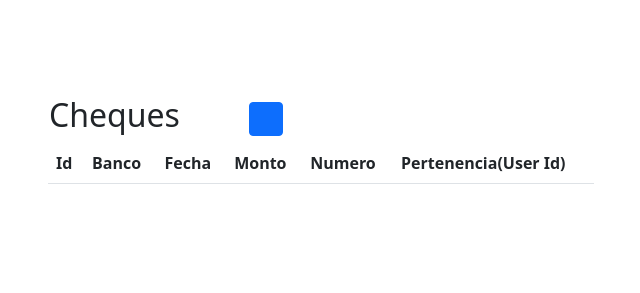
After one commit to zfhx0/Pre-Entrega-3, a Django app: page /cheques in a window 1280 px wide. The commit adds this page. Shown: the part 532-825 px from the top of the page, without its empty margins (319-959 px from the left). Run offline with Django 5.2, Linux system fonts and the light colour scheme; data that the repository does not hold is empty; some libraries are stand-ins or nearby versions.

Commit message:
cheques 1.0

```diff
--- a/proyecto/aplicacion/admin.py
+++ b/proyecto/aplicacion/admin.py
@@ -10,5 +10,5 @@ from .models import *
 
 admin.site.register(PagoPendiente)
 admin.site.register(Cliente)
-admin.site.register(Cheque)
+admin.site.register(Cheques)
 admin.site.register(User)
--- a/proyecto/aplicacion/models.py
+++ b/proyecto/aplicacion/models.py
@@ -15,12 +15,12 @@ class User(models.Model):
         return f"{self.nombre}, {self.apellido}"
 
 
-class Cheque(models.Model):
+class Cheques(models.Model):
     banco = models.CharField(max_length=30)
-    perteneciente = models.IntegerField() #se refiere a la visibilidad. cada usuario tiene una id, y el objeto solo sera visible si le pertenece.
     fecha = models.DateField()
     monto = models.IntegerField()
     numero = models.IntegerField()
+    perteneciente = models.IntegerField() #se refiere a la visibilidad. cada usuario tiene una id, y el objeto solo sera visible si le pertenece.
 
     class Meta:
         ordering = ["numero"]
--- /dev/null
+++ b/proyecto/aplicacion/templates/aplicacion/Cheques_list.html
@@ -0,0 +1,74 @@
+{% extends "aplicacion/index.html" %}
+
+
+
+{% block titulo_pestañas %}
+<title>Lista de Cheques</title>
+{% endblock titulo_pestañas %}
+
+
+{% block titulo %}
+<h1 class="mb-5">Cheques</h1>
+{% endblock titulo %}
+
+
+{% block texto_1 %}
+
+<table>
+    <tr>
+        <td width="200"><h2>Cheques</h2></td>
+        <td>
+            <a
+            href="{% url 'cheques_create' %}"
+            class="btn btn-primary btn-sm"
+            style="--bs-btn-padding-y: 1rem; --bs-btn-padding-x: 1rem; --bs-btn-font-size: 1rem;"
+            ><i class="fa fa-plus fa-lg" title="Create"> </i>
+            </a>
+        </td>
+    </tr>
+</table>
+
+<table class="table table-striped">
+    <thead>
+        <tr>
+            <th>Id</th>
+            <th>Banco</th>
+            <th>Fecha</th>
+            <th>Monto</th>
+            <th>Numero</th>
+            <th>Pertenencia(User Id)</th>
+        </tr>
+    </thead>
+    <tbody>
+    {% for u in Cheques_list %}
+        <tr>
+            <td>{{ u.id }}</td>
+            <td>{{ u.banco }}</td>
+            <td>{{ u.fecha }}</td>
+            <td>{{ u.monto }}</td>
+            <td>{{ u.numero }}</td>
+            <td>{{ u.pertenencia }}</td>
+            <td>
+                <a
+                  href="{% url 'cheques_update' u.id %}"
+                  class="btn btn-primary"
+                  style="--bs-btn-padding-y: .75rem; --bs-btn-padding-x: .75rem; --bs-btn-font-size: .75rem;"
+                  ><i class="fa fa-edit fa-sm" title="Edit Record"></i>
+                </a>
+                <a
+                  href="{% url 'cheque_delete' u.id %}"
+                  class="btn btn-danger"
+                  style="--bs-btn-padding-y: .75rem; --bs-btn-padding-x: .75rem; --bs-btn-font-size: .75rem;"
+                  ><i class="fa fa-trash fa-sm" title="Delete Record"></i>
+                </a>
+            </td>
+        </tr>
+    {% endfor %}
+    </tbody>
+</table>
+{% endblock texto_1 %}
+
+
+{% block texto_2 %}
+
+{% endblock texto_2 %}
--- a/proyecto/aplicacion/templates/aplicacion/index.html
+++ b/proyecto/aplicacion/templates/aplicacion/index.html
@@ -25,7 +25,7 @@
                     <ul class="navbar-nav ms-auto mb-2 mb-lg-0">
 <!--                       <li class="nav-item"><a class="nav-link active" aria-current="page" href="#!">Pagina Principal</a></li>-->
                         <li class="nav-item"><a class="nav-link" href="{% url 'users' %}">Usuarios</a></li>
-                        <li class="nav-item"><a class="nav-link" href="#!">Cheques</a></li>
+                        <li class="nav-item"><a class="nav-link" href="{% url 'cheques' %}">Cheques</a></li>
                         <li class="nav-item"><a class="nav-link" href="#!">Clientes</a></li>
                         <li class="nav-item"><a class="nav-link" href="#!">Pagos Pendientes</a></li>
                     </ul>
--- a/proyecto/aplicacion/urls.py
+++ b/proyecto/aplicacion/urls.py
@@ -13,6 +13,13 @@ urlpatterns = [
 ##########################################################################
 #                               Search                                   #
 ##########################################################################
-    path('search_user/', SearchUser, name="search_user"),
-    path('search_users/', SearchUsers, name="search_users"),
+    path('search_users/', buscar, name="search_users"),
+    path('search_user/', users_search, name="search_users"),
+##########################################################################
+#                               Cheques                                  #
+##########################################################################
+    path('cheques', ChequesList.as_view(), name="cheques"),
+    path('cheques_create', ChequesCreate.as_view(), name="cheques_create"),
+    path('cheque_delete/<int:pk>', ChequesDelete.as_view(), name="cheque_delete"),
+    path('cheques_update/<int:pk>', ChequesUpdate.as_view(), name='cheques_update'),
 ]
--- a/proyecto/aplicacion/views.py
+++ b/proyecto/aplicacion/views.py
@@ -13,6 +13,10 @@ from django.views.generic import ListView, DeleteView, CreateView, UpdateView
 def home(request):
     return render(request, "aplicacion/index.html")
 
+def users_search(request):
+    return render(request, "users_search.html")
+
+#users
 class UserList(ListView):
     model = User
     template_name = "aplicacion/User_list.html"
@@ -32,26 +36,51 @@ class UserUpdate(UpdateView):
     fields = ["nombre", "apellido", "email", "dni"]
     success_url = reverse_lazy("users")
 
-def SearchUser(request):
-    return render(request, "aplicacion/search.html")
+def buscar(request):
+    cadena = request.GET.get('cadena')
+    if cadena:
+        resultados = User.objects.filter(nombre__icontains=cadena)
+    else:
+        resultados = None
+    return render(request, 'users_search.html', {'resultados': resultados})
 
-def SearchUsers(request):
-    if request.GET["search"]:
-        cadena = request.GET["search"]
-        Users = User.objects.filter(nombre__icontains=cadena)
-        context = {"User": Users}
-        return render(request, "aplicacion/search.html", context)
+#cheques
+class ChequesList(ListView):
+    model = Cheques
+    template_name = "aplicacion/Cheques_list.html"
+    context_object_name = 'Cheques_list'
 
+class ChequesCreate(CreateView):
+    model = Cheques
+    fields = ["banco", "fecha", "monto", "numero", "perteneciente"]
+    success_url = reverse_lazy("cheques")
 
-    context = {'User': Users.objects.all()}
-    return render(request, "aplicacion/search.html", context)
+class ChequesDelete(DeleteView):
+    model = Cheques
+    success_url = reverse_lazy("cheques")
 
-#def SearchUsers(request):
-#    cadena = request.GET.get('search')
-#    if cadena:
-#        users = User.objects.filter(nombre__icontains=cadena)
-#    else:
-#        users = User.objects.all()
+class ChequesUpdate(UpdateView):
+    model = Cheques
+    fields = ["banco", "fecha", "monto", "numero", "perteneciente"]
+    success_url = reverse_lazy("cheques")
 
-#    context = {"users": users}
-#    return render(request, "aplicacion/User_list.html", context)
+#clientes
+
+class ClienteList(ListView):
+    model = Cliente
+    template_name = "aplicacion/Clientes_list.html"
+    context_object_name = 'Clientes_list'
+
+class UserCreate(CreateView):
+    model = Cliente
+    fields = ["nombre", "apellido", "email", "dni"]
+    success_url = reverse_lazy("clientes")
+
+class UserDelete(DeleteView):
+    model = Cliente
+    success_url = reverse_lazy("clientes")
+
+class UserUpdate(UpdateView):
+    model = Cliente
+    fields = ["nombre", "apellido", "email", "dni"]
+    success_url = reverse_lazy("clientes")
```
Also changed, not shown: proyecto/aplicacion/templates/aplicacion/Cheques_confirm_delete.html (added, +28 -0 lines), proyecto/aplicacion/templates/aplicacion/Cheques_form.html (added, +24 -0 lines), proyecto/aplicacion/templates/aplicacion/search.html (+3 -4 lines), proyecto/aplicacion/templates/aplicacion/users_search.html (added, +18 -0 lines), proyecto/aplicacion/migrations/0002_rename_cheque_cheques.py (added), proyecto/aplicacion/migrations/0003_alter_cheques_fecha.py (added), proyecto/aplicacion/migrations/0004_alter_cheques_fecha.py (added), proyecto/preentrega3.db.
